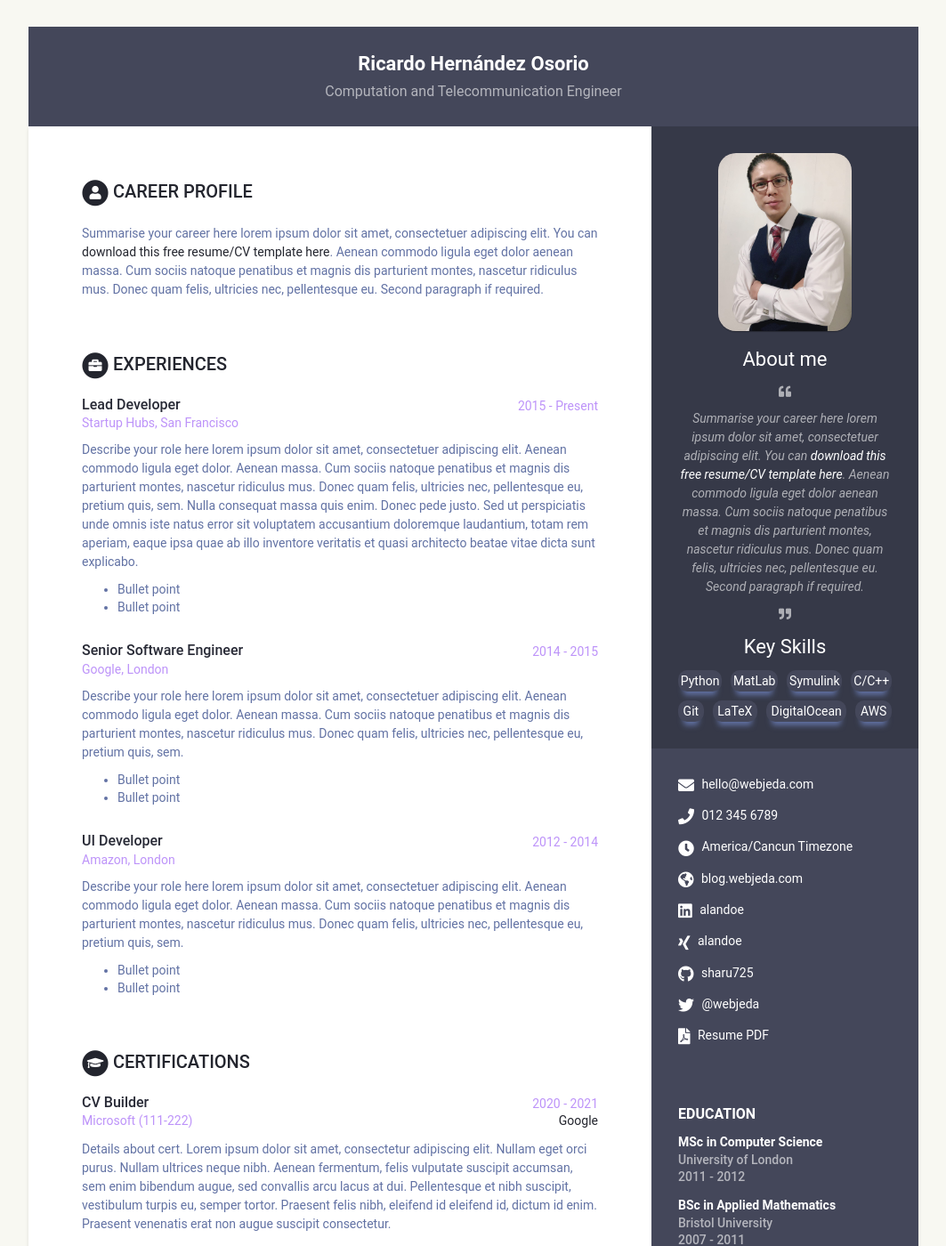
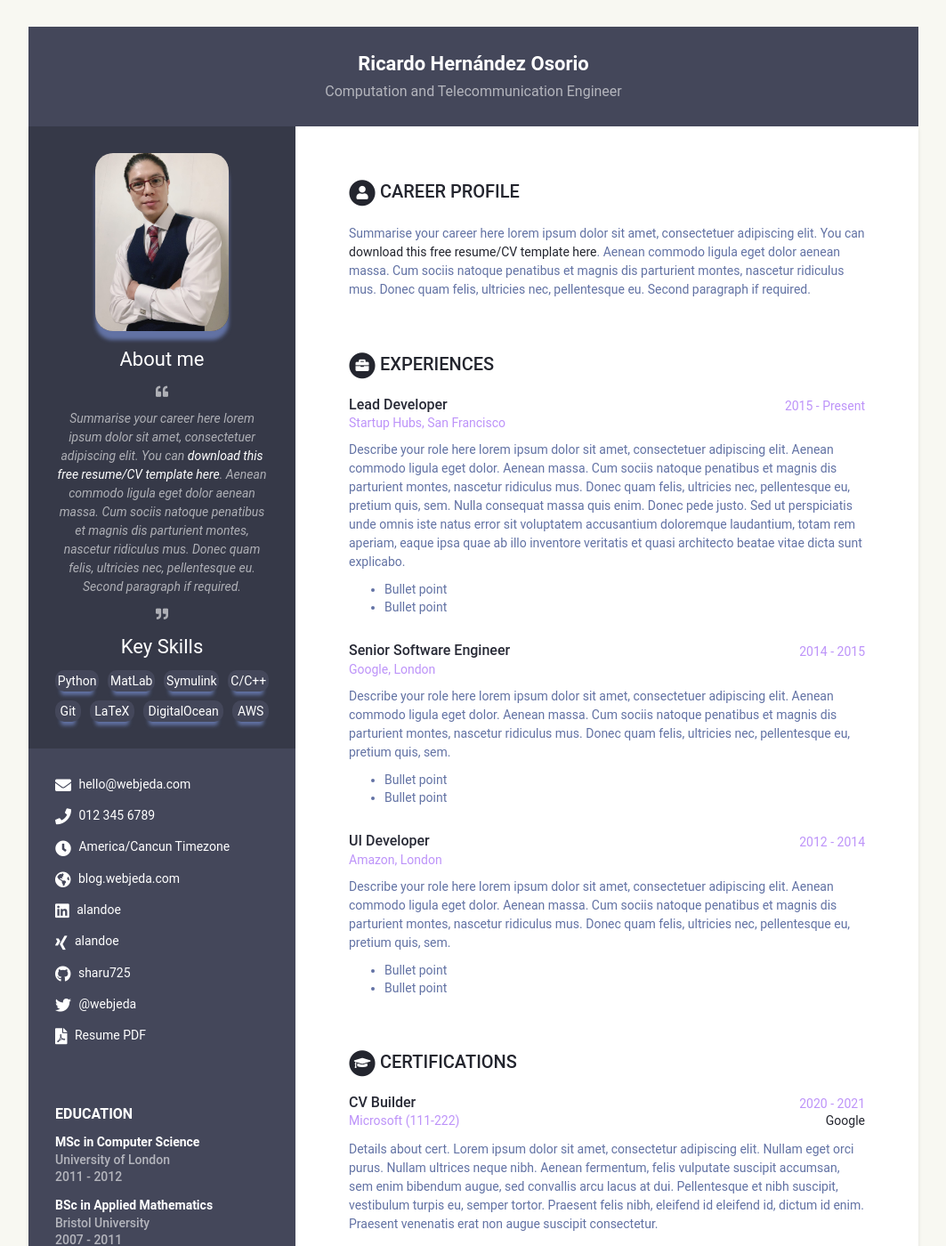
Before and after one commit to RicardoUAMmx/webcode, a Jekyll site: the page built from index.html, in a window 1280 px wide and 1400 px high. Shown: the whole window at 89% size, without its empty margins (108-1171 px from the left). Built offline with Jekyll 4.4.1, drawn with Linux system fonts in a browser that asks for light colours.

Commit message:
experimental cv-theme

```diff
--- a/_data/data.yml
+++ b/_data/data.yml
@@ -7,7 +7,7 @@ header:
     subtitle: Computation and Telecommunication Engineer
 
 sidebar:
-    position: right # position of the sidebar : left or right
+    position: left # position of the sidebar : left or right
     about: True # set to False or comment line if you want to remove the "how to use?" in the sidebar
     education: True # set to False if you want education in main section instead of in sidebar
 
--- a/_sass/_base.scss
+++ b/_sass/_base.scss
@@ -86,9 +86,9 @@ p {
 		border: 2px;
 		background: $theme-color;
 		color: #fff;
-		-webkit-box-shadow: 0 10px 6px -6px $text-color-secondary;
-		-moz-box-shadow: 0 10px 6px -6px $text-color-secondary;
-		box-shadow: 0 10px 6px -6px $text-color-secondary;
+		-webkit-box-shadow: 0 10px 4px -6px $text-color-secondary;
+		-moz-box-shadow: 0 10px 4px -6px $text-color-secondary;
+		box-shadow: 0 10px 4px -6px $text-color-secondary;
 	  }
   }
   .hashtags>* {
@@ -104,7 +104,7 @@ p {
     margin-bottom: 15px;
     border: 0px solid #fff;
     border-radius: 20px;
-    box-shadow: 0 1px 1px rgba(0, 0, 0, 0.3);
+    box-shadow: 0 10px 4px $text-color-secondary;
   }
   .contact-list {
     .fas,
```
